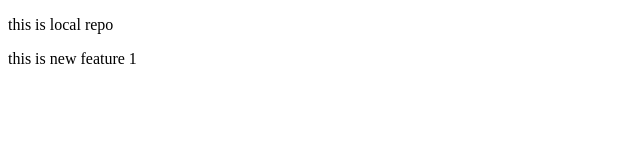
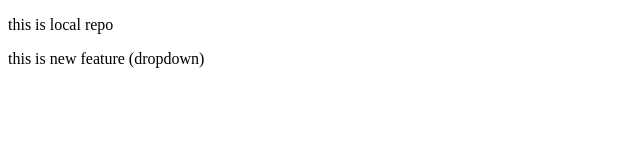
Before and after one commit to tayyabarfaq/localrepo, a plain HTML site: page index.html in a window 1280 px wide. Shown: the full height of the page, 0-640 px from the left. Drawn offline with Linux system fonts and the light colour scheme.

Commit message:
added dropdown

```diff
--- a/index.html
+++ b/index.html
@@ -7,6 +7,6 @@
 </head>
 <body>
     <p>this is local repo</p>
-    <p>this is new feature 1</p>
+    <p>this is new feature (dropdown)</p>
 </body>
 </html>
```
